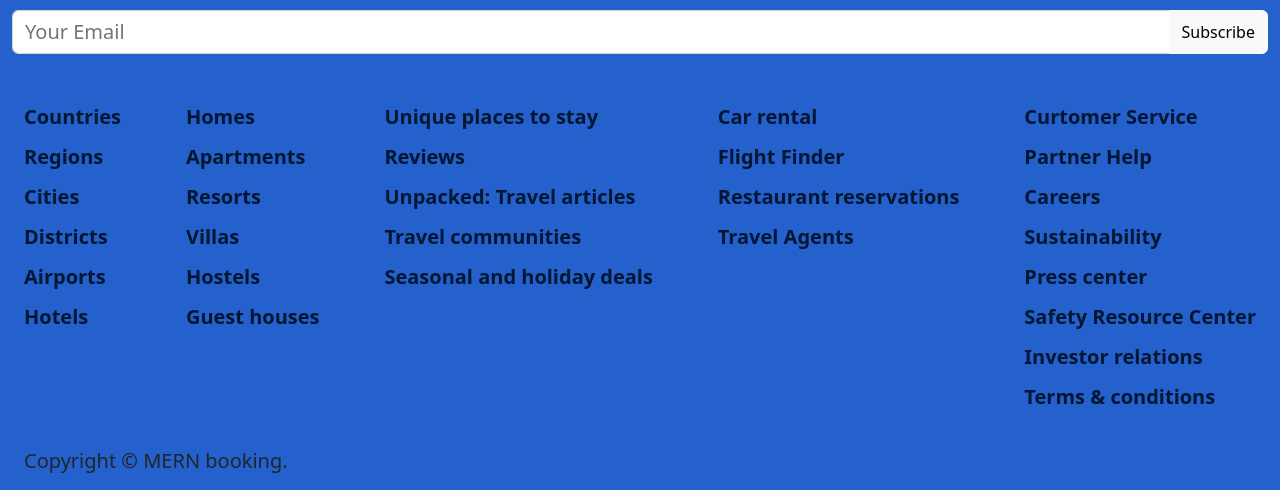
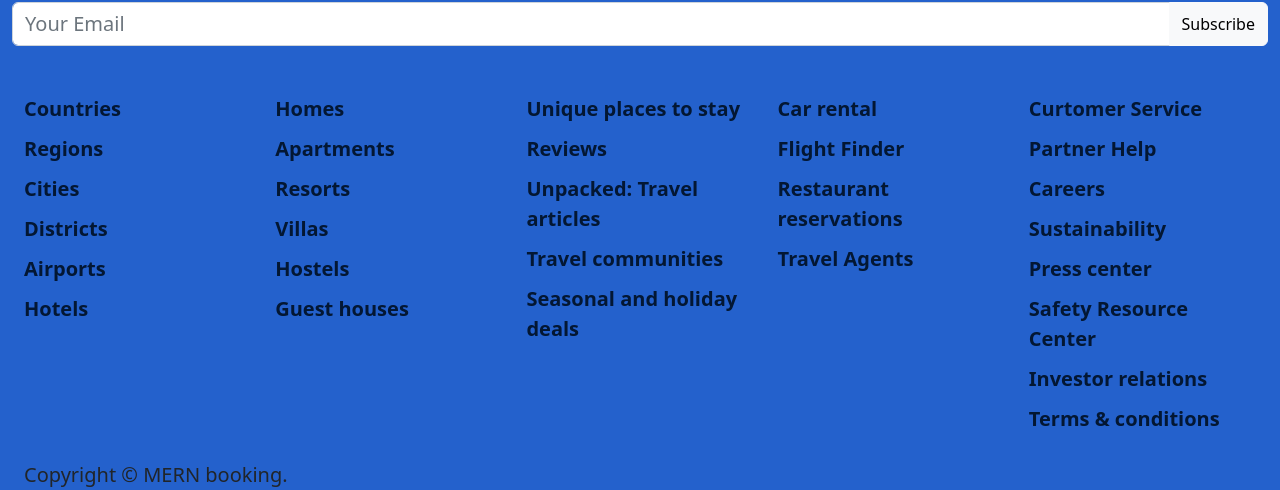
Before and after one commit to HF-exp-2-pi-i-x/MERN-hotel-booking-project, a React (Vite) app in the folder client/: page / in a window 1280 px wide. Shown: the part 897-1387 px from the top of the page. Built offline with nearby package versions, Linux system fonts and the light colour scheme; no server answers.

Commit message:
fit mobile screen

```diff
--- a/client/src/components/footer/Footer.jsx
+++ b/client/src/components/footer/Footer.jsx
@@ -3,8 +3,8 @@ import "./footer.scss";
 const Footer = ()=>{
   return(
     <div className="footer container-fluid fs-5">
-      <div className="fLists d-flex justify-content-between mb-2">
-        <ul className="fList">
+      <div className="fLists row">
+        <ul className="fList col-md">
           <li className="fListItem">Countries</li>
           <li className="fListItem">Regions</li>
           <li className="fListItem">Cities</li>
@@ -12,7 +12,7 @@ const Footer = ()=>{
           <li className="fListItem">Airports</li>
           <li className="fListItem">Hotels</li>
         </ul>
-        <ul className="fList">
+        <ul className="fList col-md">
           <li className="fListItem">Homes </li>
           <li className="fListItem">Apartments </li>
           <li className="fListItem">Resorts </li>
@@ -20,20 +20,20 @@ const Footer = ()=>{
           <li className="fListItem">Hostels</li>
           <li className="fListItem">Guest houses</li>
         </ul>
-        <ul className="fList">
+        <ul className="fList col-md">
           <li className="fListItem">Unique places to stay </li>
           <li className="fListItem">Reviews</li>
           <li className="fListItem">Unpacked: Travel articles </li>
           <li className="fListItem">Travel communities </li>
           <li className="fListItem">Seasonal and holiday deals </li>
         </ul>
-        <ul className="fList">
+        <ul className="fList col-md">
           <li className="fListItem">Car rental </li>
           <li className="fListItem">Flight Finder</li>
           <li className="fListItem">Restaurant reservations </li>
           <li className="fListItem">Travel Agents </li>
         </ul>
-        <ul className="fList">
+        <ul className="fList col-md">
           <li className="fListItem">Curtomer Service</li>
           <li className="fListItem">Partner Help</li>
           <li className="fListItem">Careers</li>
--- a/client/src/components/navbar/Navbar.jsx
+++ b/client/src/components/navbar/Navbar.jsx
@@ -8,7 +8,7 @@ const Navbar = ()=>{
   const {user} = useContext(AuthContext);
 
   return(
-      <nav className="navbar navbar-expand bg-dark bg-gradient opacity-90 mb-2">
+      <nav className="navbar navbar-expand bg-dark bg-gradient opacity-90 ">
           <div className="navbar-nav container-fluid justify-content-around ">
             <div className="nav-item">
               <Link
--- a/client/src/components/searchItem/SearchItem.jsx
+++ b/client/src/components/searchItem/SearchItem.jsx
@@ -7,10 +7,10 @@ const SearchItem =({item})=>{
       <img
         src={reactLogo}
         alt="somepic"
-        className="siImg col-3"
+        className="siImg col-md-3"
         style={{height:"250px"}}
       />
-      <div className="siDesc col-5 m-auto">
+      <div className="siDesc col-md-5 m-auto">
         <h1 className="siTitle fw-bold">{item.name}</h1>
         <ul style={{listStyle:"none"}} className="text-success">
           <li className="siDistance fw-light">{item.distance}m from center</li>
@@ -27,18 +27,18 @@ const SearchItem =({item})=>{
           </li>
         </ul>
       </div>
-      <div className="siDetails col-4 m-auto ">
-        <div className="siRating overflow-auto mb-2">
-          <span className="float-start fw-bold">Excellent</span>
-          <button className="float-end btn btn-secondary">{item.rating}</button>
+      <div className="siDetails col-md-4 m-auto ">
+        <div className="siRating row">
+          <span className="fw-bold col-10">Excellent</span>
+          <button className="btn btn-secondary col-2">{item.rating}</button>
         </div>
         <div className="siDetailTexts d-flex justify-content-between">
           <span className="siPrice fw-bold">${item.cheapestPrice}</span>
           <span className="siTaxOp fw-bold fst-italic">Includes taxes and fees</span>
-          <Link to={`/hotels/${item._id}`}>
+        </div>
+        <Link to={`/hotels/${item._id}`}>
             <button className="siCheckButton btn btn-danger">See availability</button>
           </Link>
-        </div>
       </div>
     </div>
   );
--- a/client/src/pages/hotel/Hotel.jsx
+++ b/client/src/pages/hotel/Hotel.jsx
@@ -91,7 +91,7 @@ const Hotel = () => {
        <Navbar/>
        <>
         {loading?("loading"):(
-            <div className="hotelContainer">
+            <div className="hotelContainer ">
               {
                 open &&
                 (
@@ -122,7 +122,7 @@ const Hotel = () => {
                   </div>
                 )
               }
-            <div className="hotelWrapper">
+            <div className="hotelWrapper row">
                 <div className="d-grid mb-2">
                   <button className="bookNow btn btn-danger" type="button">Reserve or Book Now!</button>
                 </div>
@@ -139,13 +139,13 @@ const Hotel = () => {
                 </p>
                 <div className="hotelImages row">
                   {photos.map((photo,i)=>(
-                    <div className="hotelImgWrapper col-lg-4 col-md-6" key={i}>
+                    <div className="hotelImgWrapper col-md-4" key={i}>
                       <img
                         onClick={()=>handleOpen(i)}
                         src={photo.src}
                         alt="hotel images"
-                        className="hotelImg d-block mx-auto "
-                        style={{height:"300px"}}
+                        className="hotelImg mb-2 img-fluid rounded "
+
                       />
                     </div>
                   ))}
--- a/client/src/pages/list/List.jsx
+++ b/client/src/pages/list/List.jsx
@@ -33,7 +33,7 @@ const List =()=>{
     <div>
       <Navbar/>
       <div className="listContainer container-fluid text-light">
-        <div className="listWrapper row p-2">
+        <div className="listWrapper row">
           <div className="listSearch col-md-3 ">
             <h1 className="lsTitle fw-bold">Search</h1>
             <div className="lsItem">
```
